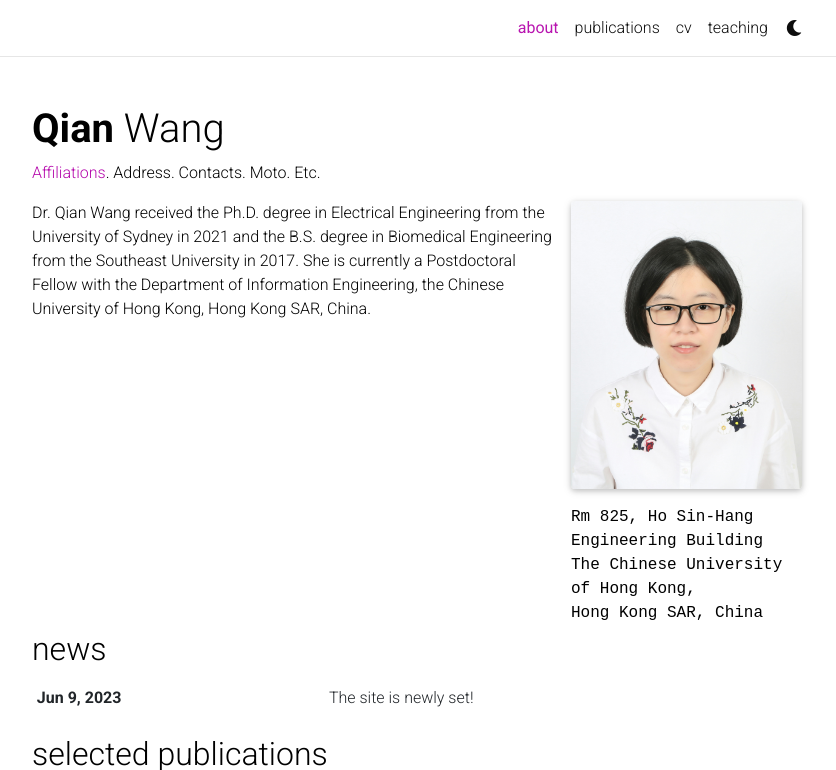
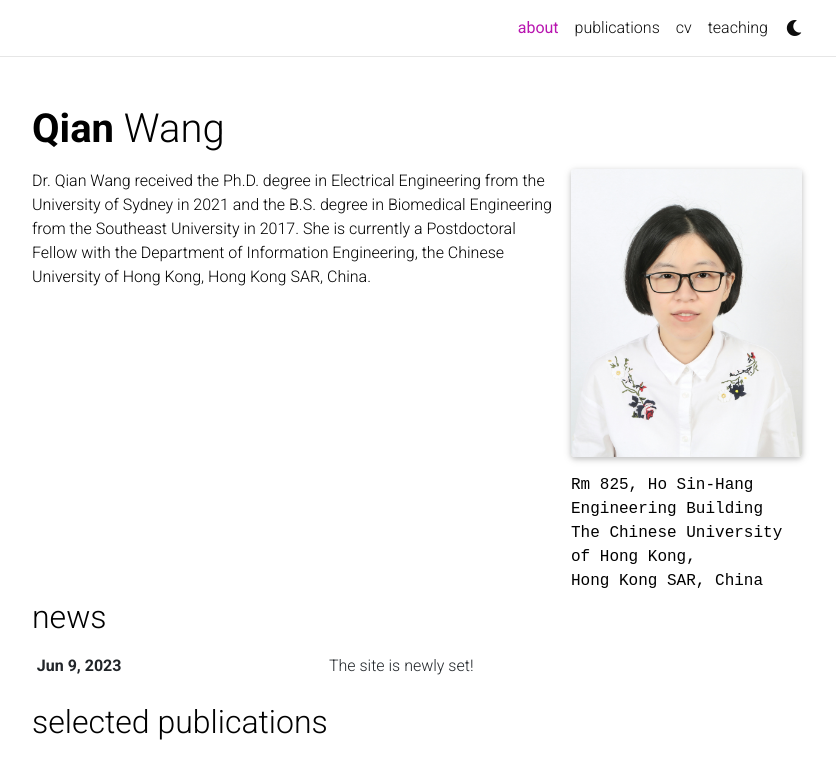
Before and after one commit to Cubic-q/cubic-q.github.io, a Jekyll site: the page built from _pages/about.md, in a window 1280 px wide and 1091 px high, cut to the strip 0-770 px from the top of the window. Shown: the whole strip, without its empty margins (223-1059 px from the left). Built offline with Jekyll 4.4.1, drawn with Linux system fonts in a browser that asks for light colours; full-size pictures stand in for the smaller copies a plugin makes; comment, search, counter and statistics services are not loaded; a style sheet for code colours, icons or effects is not loaded; part of the change alters nothing that is shown.

```diff
--- a/_config.yml
+++ b/_config.yml
@@ -336,7 +336,7 @@ imagemagick:
     - ".tiff"
 
   output_formats:
-    webp: "-resize 800x"
+    webp: "-resize 480x"
 
 # -----------------------------------------------------------------------------
 # Jekyll Diagrams
--- a/_pages/about.md
+++ b/_pages/about.md
@@ -2,7 +2,7 @@
 layout: about
 title: about
 permalink: /
-subtitle: <a href='#'>Affiliations</a>. Address. Contacts. Moto. Etc.
+#subtitle: <a href='#'>Affiliations</a>. Address. Contacts. Moto. Etc.
 
 profile:
   align: right
```
